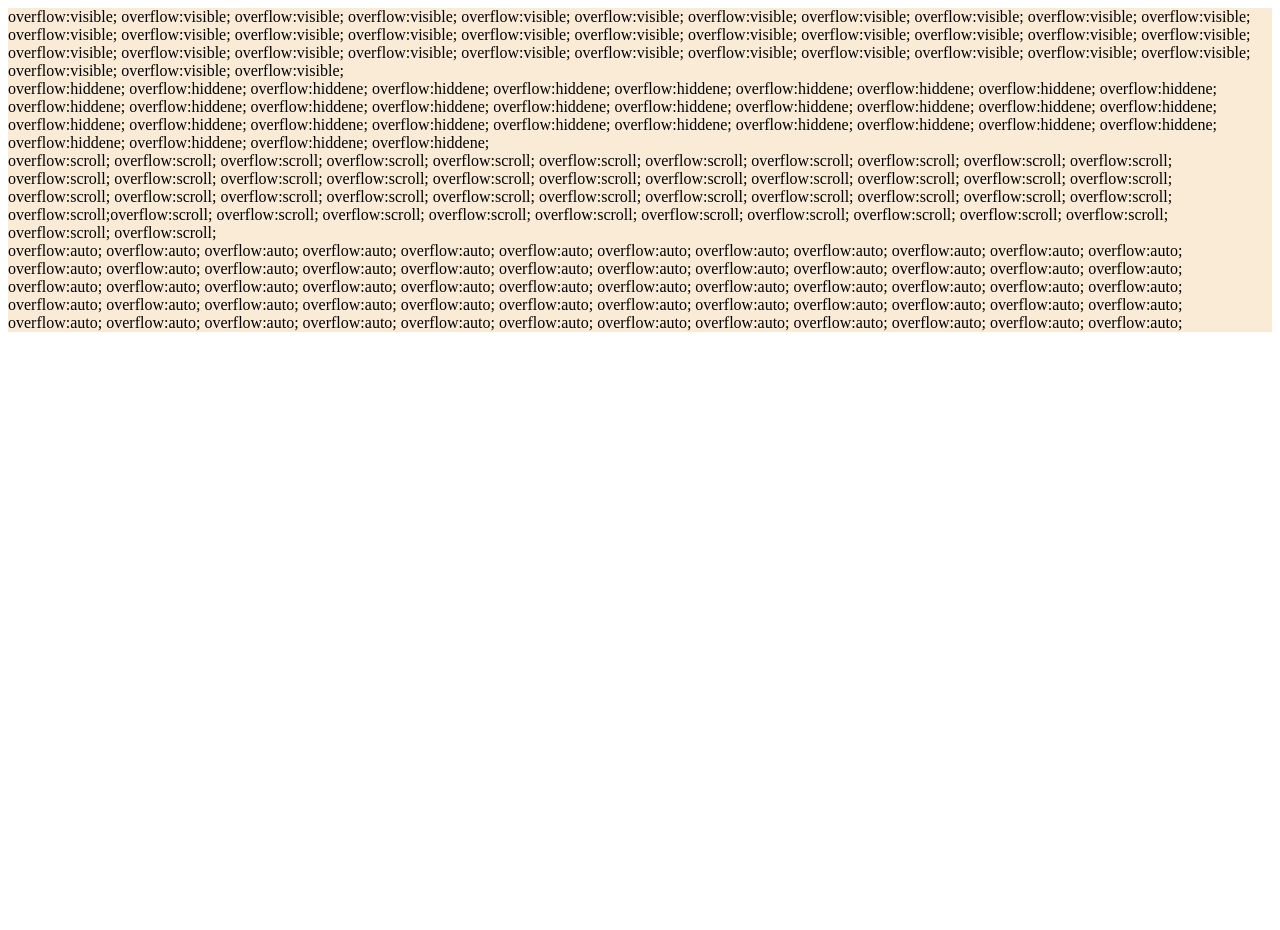
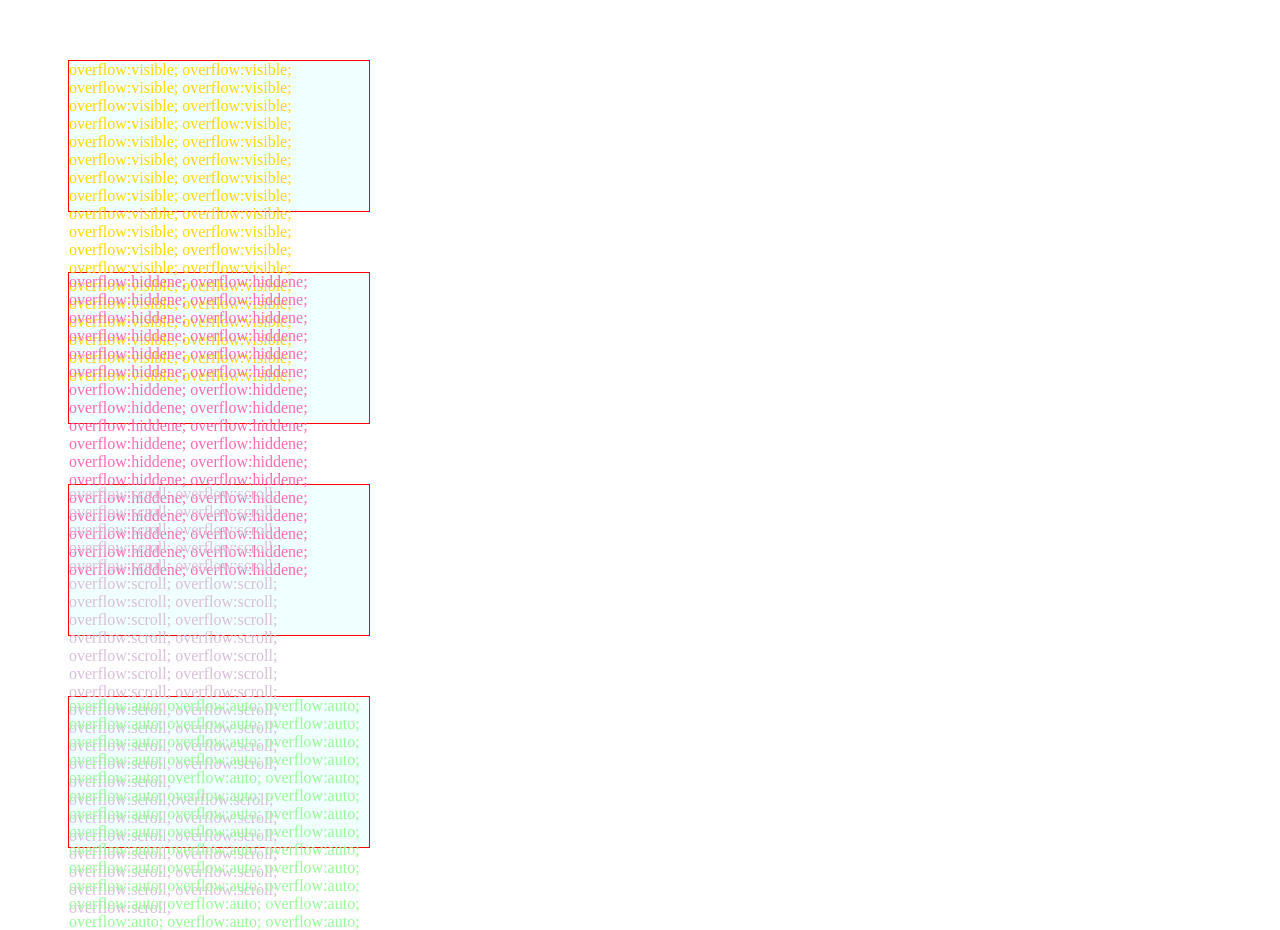
Before and after one commit to wiemka/css_rozszerzony, a plain HTML site: page 7-przepelnienie-elementu/index.html in a window 1280 px wide. Shown: the top 930 px of the page. Before the commit the page ends 800 px from the top, so only its background shows below. Drawn offline with Linux system fonts and the light colour scheme.

Commit message:
dodanie kolorów

```diff
--- a/7-przepelnienie-elementu/css/style.css
+++ b/7-przepelnienie-elementu/css/style.css
@@ -1,3 +1,25 @@
 div{
-    background-color: antiquewhite;
+    background-color: azure;
 }
+.box{
+    width: 300px;
+    height: 150px;
+    border: 1px solid red;
+    margin: 60px;
+}
+
+#visible{
+    color: gold;
+}
+
+#hidden{
+    color: hotpink;
+}
+
+#scroll{
+    color: thistle;
+}
+
+#auto{
+    color: palegreen;
+}
--- a/7-przepelnienie-elementu/index.html
+++ b/7-przepelnienie-elementu/index.html
@@ -16,7 +16,7 @@
         overflow:scroll; overflow:scroll; overflow:scroll; overflow:scroll; overflow:scroll; overflow:scroll; overflow:scroll; overflow:scroll; overflow:scroll; overflow:scroll; overflow:scroll; overflow:scroll; overflow:scroll; overflow:scroll; overflow:scroll; overflow:scroll; overflow:scroll; overflow:scroll; overflow:scroll; overflow:scroll; overflow:scroll; overflow:scroll; overflow:scroll; overflow:scroll; overflow:scroll; overflow:scroll; overflow:scroll; overflow:scroll; overflow:scroll; overflow:scroll; overflow:scroll; overflow:scroll; overflow:scroll; overflow:scroll;overflow:scroll; overflow:scroll; overflow:scroll; overflow:scroll; overflow:scroll; overflow:scroll; overflow:scroll; overflow:scroll; overflow:scroll; overflow:scroll; overflow:scroll; overflow:scroll;
     </div>
     <div id="auto" class="box">
-        overflow:auto; overflow:auto; overflow:auto; overflow:auto; overflow:auto; overflow:auto; overflow:auto; overflow:auto; overflow:auto; overflow:auto; overflow:auto; overflow:auto; overflow:auto; overflow:auto; overflow:auto; overflow:auto; overflow:auto; overflow:auto; overflow:auto; overflow:auto; overflow:auto; overflow:auto; overflow:auto; overflow:auto; overflow:auto; overflow:auto; overflow:auto; overflow:auto; overflow:auto; overflow:auto; overflow:auto; overflow:auto; overflow:auto; overflow:auto; overflow:auto; overflow:auto; overflow:auto; overflow:auto; overflow:auto; overflow:auto; overflow:auto; overflow:auto; overflow:auto; overflow:auto; overflow:auto; overflow:auto; overflow:auto; overflow:auto; overflow:auto; overflow:auto; overflow:auto; overflow:auto; overflow:auto; overflow:auto; overflow:auto; overflow:auto; overflow:auto; overflow:auto; overflow:auto; overflow:auto;
+        overflow:auto; overflow:auto; overflow:auto; overflow:auto; overflow:auto; overflow:auto; overflow:auto; overflow:auto; overflow:auto; overflow:auto; overflow:auto; overflow:auto; overflow:auto; overflow:auto; overflow:auto; overflow:auto; overflow:auto; overflow:auto; overflow:auto; overflow:auto; overflow:auto; overflow:auto; overflow:auto; overflow:auto; overflow:auto; overflow:auto; overflow:auto; overflow:auto; overflow:auto; overflow:auto; overflow:auto; overflow:auto; overflow:auto;  overflow:auto; overflow:auto; overflow:auto; overflow:auto; overflow:auto; overflow:auto; overflow:auto; overflow:auto; overflow:auto; overflow:auto; overflow:auto; overflow:auto; overflow:auto; overflow:auto; overflow:auto;
     </div>
 </body>
 </html>
```
Also changed, not shown: 1-/CSS/style.css (renamed from CSS/style.css), 1-/index.html (renamed from index.html).
